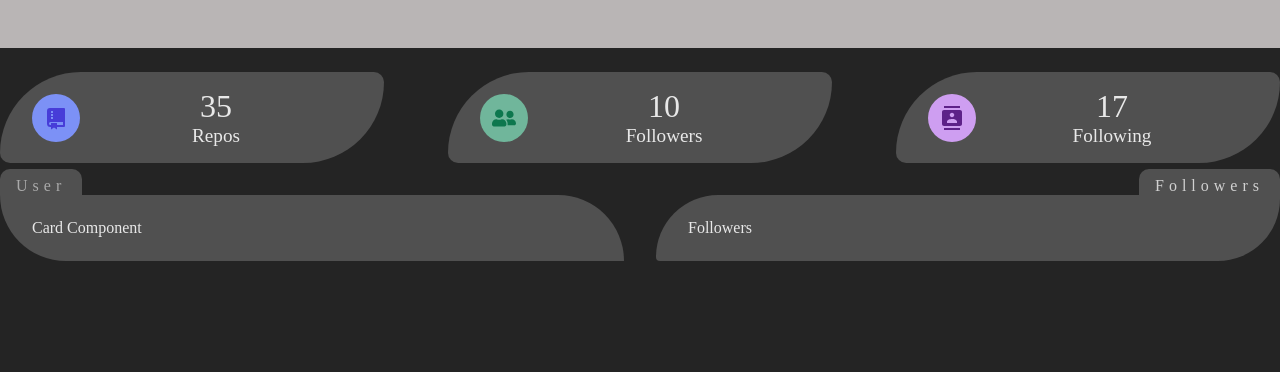
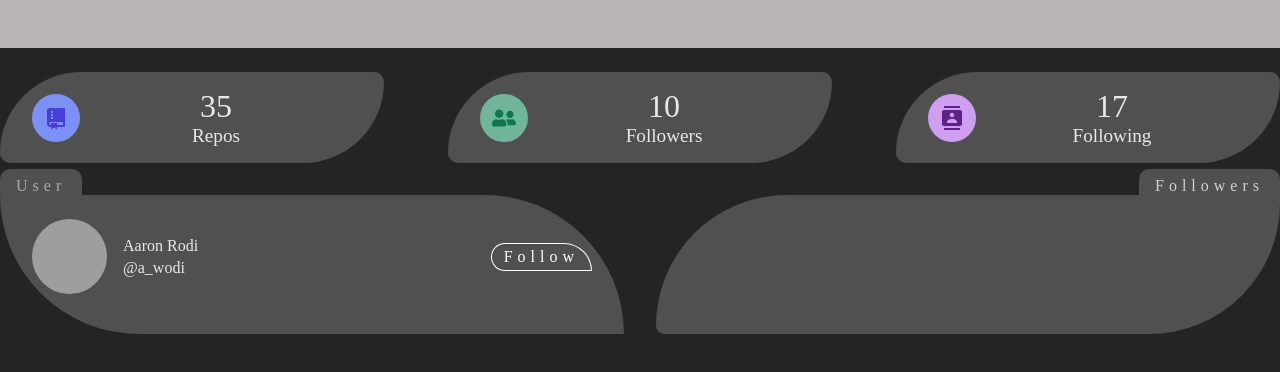
Before and after one commit to metalhead5209/GitStatss, a React (Vite) app: page / in a window 1280 px wide. Shown: the top 372 px of the page. Built offline with nearby package versions, Linux system fonts and the light colour scheme; grey boxes are pictures that could not be loaded.

Commit message:
started building user card component using static data, tbd

```diff
--- a/src/Wrappers.jsx
+++ b/src/Wrappers.jsx
@@ -112,7 +112,7 @@ export const NavWrapper = styled.nav`
 `;
 
 
-export const UserInfoWrapper = styled.section`
+export const UserDataWrapper = styled.section`
   display: grid;
   grid-template-columns: repeat(autofill, minmax(200px, 1fr));
   gap: 1rem 4rem;
@@ -213,16 +213,20 @@ export const UserCardWrapper = styled.article`
     }
     a {
       color: white;
-      border: 1px solid red;
+      border: 1px solid white;
+      border-top-left-radius: 5em;
+      border-bottom-left-radius: 5em;
+      border-top-right-radius: 10em;
       padding: 0.25rem 0.75rem;
-      border-radius: 1rem;
+      /* border-radius: 1rem; */
       text-transform: capitalize;
       letter-spacing: 5px;
       transition: all 0.3s linear;
       cursor: pointer;
       &:hover {
-        background: rgba(255,255,255, 0.2);
-        color: white;
+        background: #ffffffcd;
+        color: black;
+        border: 1px solid black;
       }
     }
   }
--- a/src/components/Followers.jsx
+++ b/src/components/Followers.jsx
@@ -6,7 +6,6 @@ import { FollowersWrapper } from '../Wrappers';
 const Followers = () => {
   return (
     <FollowersWrapper>
-        <h2>Followers</h2>
     </FollowersWrapper>
   )
 }
--- a/src/components/ProfileCard.jsx
+++ b/src/components/ProfileCard.jsx
@@ -4,9 +4,19 @@ import { GitContext } from '../Context/context';
 import { UserCardWrapper } from '../Wrappers';
 
 const ProfileCard = () => {
+
+  const {githubUser} = React.useContext(GitContext);
+  const {avatar_url, html_url, name, company, blog, bio, location, twitter_username} = githubUser;
   return (
     <UserCardWrapper>
-        <h2>Card Component</h2>
+      <header>
+        <img src={avatar_url} alt={name} />
+        <div>
+          <h4>{name}</h4>
+          <p>@{twitter_username || ''}</p>
+        </div>
+        <a target="_blank" href={html_url}>Follow</a>
+      </header>
     </UserCardWrapper>
 
   )
--- a/src/components/UserInfo.jsx
+++ b/src/components/UserData.jsx
@@ -1,11 +1,11 @@
 import React from "react";
 import { GitContext } from "../Context/context";
-import { UserInfoWrapper } from "../Wrappers";
+import { UserDataWrapper } from "../Wrappers";
 import { RiGitRepositoryFill } from "react-icons/ri";
 import { FaUserFriends } from "react-icons/fa"; /* followers */
 import { MdContacts } from "react-icons/md";
 
-const UserInfo = () => {
+const UserData = () => {
   const { githubUser } = React.useContext(GitContext);
   const { repositories, followers, following } = githubUser;
 
@@ -47,13 +47,13 @@ const UserInfo = () => {
 
   return (
     <section className="global-section">
-      <UserInfoWrapper className="global-sec-center">
+      <UserDataWrapper className="global-sec-center">
         {cards.map((card) => {
             return <Item key={card.id} {...card}></Item>
         })}
-      </UserInfoWrapper>
+      </UserDataWrapper>
     </section>
   );
 };
 
-export default UserInfo;
+export default UserData;
--- a/src/pages/Home.jsx
+++ b/src/pages/Home.jsx
@@ -2,14 +2,14 @@ import React from "react";
 import styled from "styled-components";
 import NavBar from "../components/NavBar";
 import User from "../components/User";
-import UserInfo from "../components/UserInfo";
+import UserData from "../components/UserData";
 import { ErrorWrapper } from "../Wrappers";
 
 const Home = () => {
   return (
     <>
       <NavBar />
-      <UserInfo />
+      <UserData />
       <User />
     </>
   );
```
